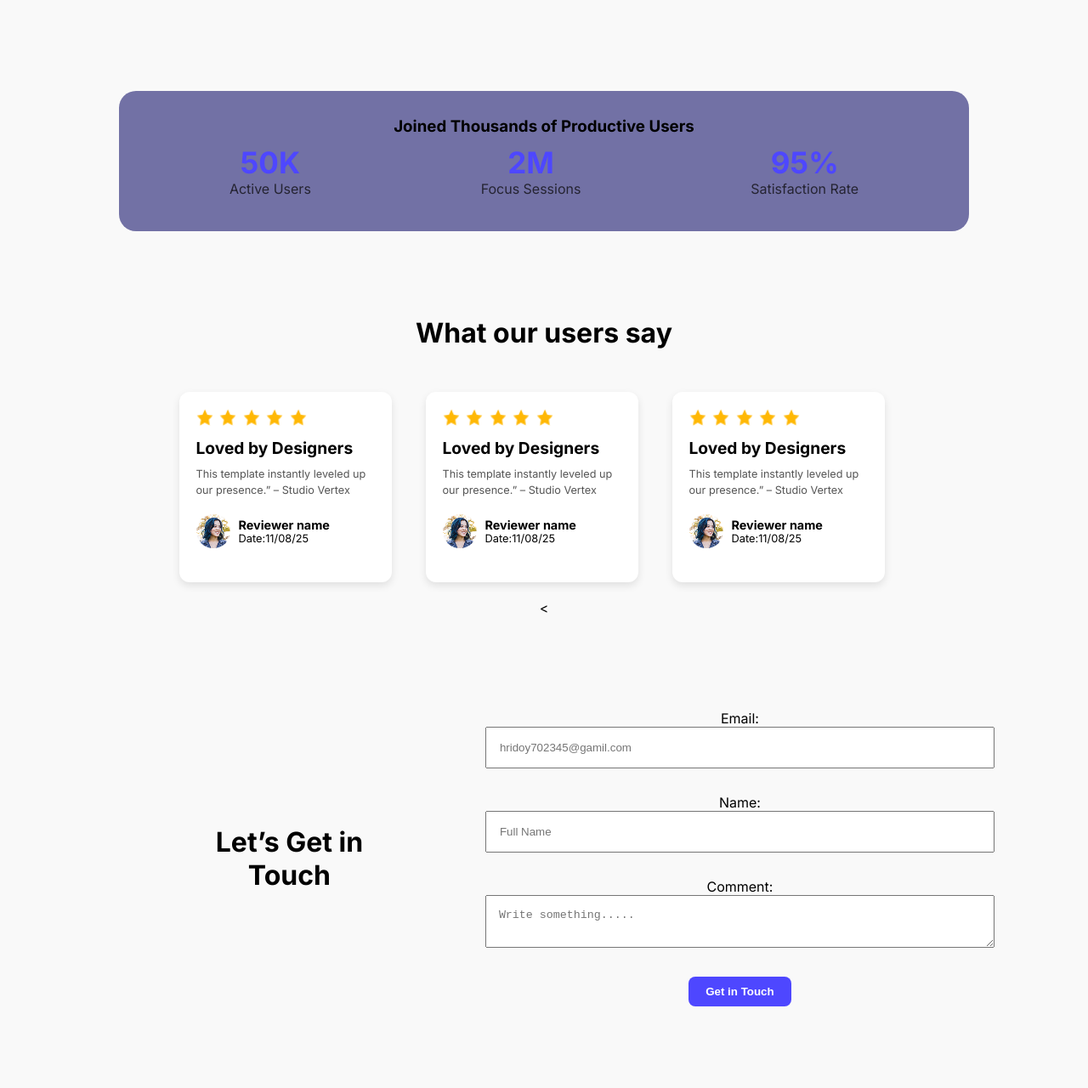
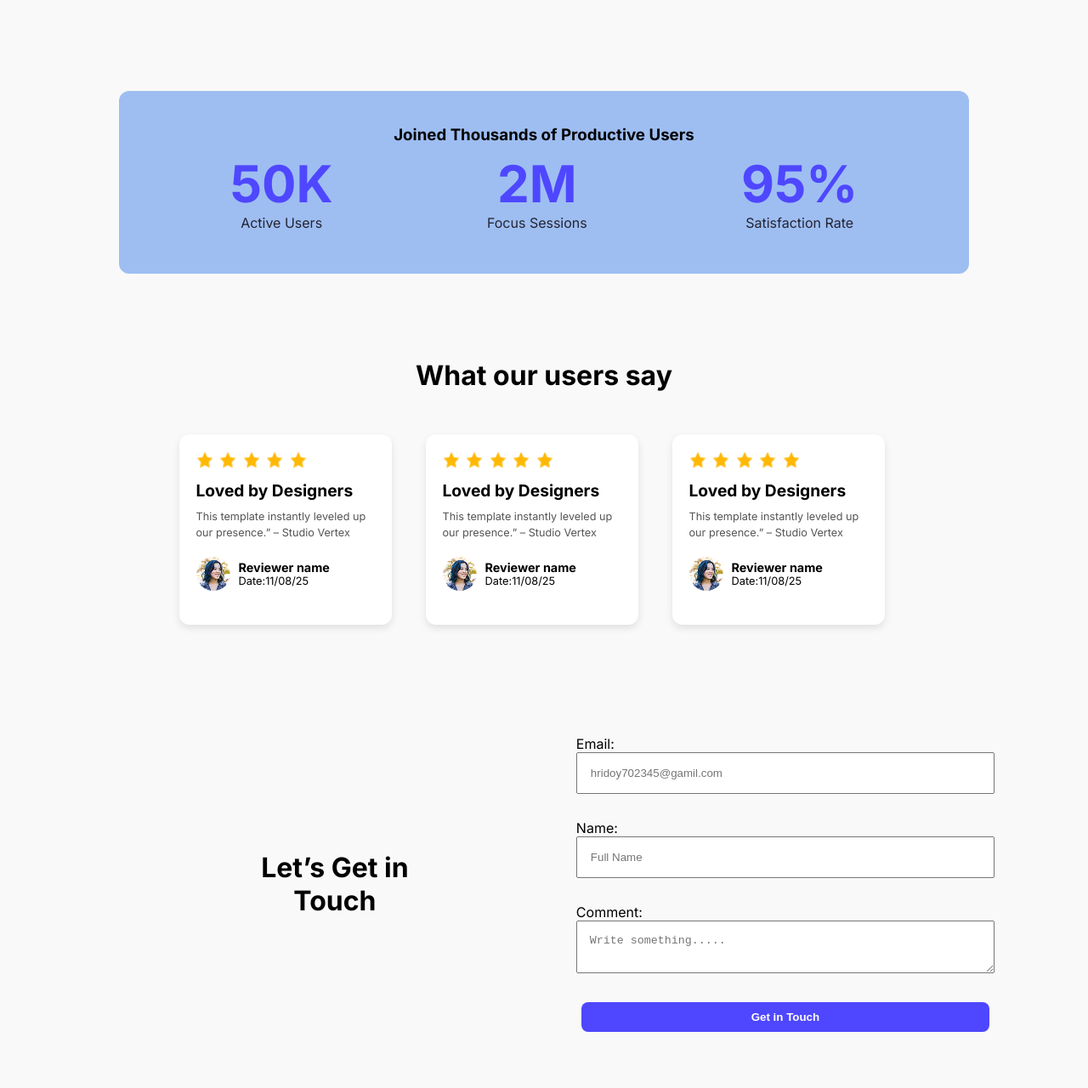
Before and after one commit to MdHridoySikder/assignment01, a plain HTML site: page index.html in a window 1280 px wide. Shown: the part 1120-2400 px from the top of the page at 85% size. Drawn offline with Linux system fonts and the light colour scheme.

Commit message:
assignment1.4

```diff
--- a/index.html
+++ b/index.html
@@ -21,7 +21,7 @@
 </div>
 <div class="cool-dark">
     <div class="inter-normal">
-      <h1>Cool Dark UI Template for<br>Webflow Agencies!</h1>
+      <h1><b>Cool Dark UI Template for<br>Webflow Agencies!</b></h1>
       </div>
       <button class="btn">Stay Focused </button>
 </div>
@@ -41,7 +41,7 @@
 
 <section class="st-container">
     <div class="inter-normal">
-    <h3>Joined Thousands of Productive Users</h3>
+    <h3><b>Joined Thousands of Productive Users</b></h3>
     <div class="all-box">
         <div class="only-box">
             <span class="first-num">50K</span>
@@ -131,18 +131,20 @@
 </section>
     </main>
 
-<div class="inter-normal"><
+<div class="inter-normal">
         <div class="form-container">
             <h1 class="form-title"><b>Let’s Get in <br>Touch</b>  </h1>
             <div class="form-box">
                 <form>
+                    <div class="label">
                     <label>Email:</label><br>
 <input type="email" placeholder="hridoy702345@gamil.com"><br><br>
 <label for="">Name:</label><br>
 <input type="text"  placeholder="Full Name"><br><br>
 <label for="">Comment:</label><br>
 <textarea wrap="4" placeholder="Write something....."></textarea><br><br>
-<button class="sig-btn">Get in Touch</button><br>
+</div>
+<button class="sig-btn2">Get in Touch</button><br>
 </div>
                 </form>
 
--- a/style.css
+++ b/style.css
@@ -104,9 +104,9 @@ div .top {
 }
 /* Joined Thousands of Productive Users */
 .st-container{
-    background-color:#7271a5;
-    padding: 30px;
-    border-radius: 20px;
+    background-color:#9ebef2;
+    padding: 40px;
+    border-radius: 12px;
     max-width: 1000px;
     box-shadow: 0 4px 10px rgba(0 0 0 0.5);
     text-align: center;
@@ -135,7 +135,7 @@ margin-bottom: 100px;
 
 }
 .first-num{
-    font-size: 35px;
+    font-size: 60px;
     color: #4E47FF;
     font-weight: bold;
     display: block;
@@ -232,10 +232,15 @@ align-items: flex-start;
 padding: 30px;
 
 }
+.label{
+  display: block;
+  text-align: left;
+
+}
 
 .form-title{
 
-    width: 50%;
+    width: 75%;
     align-items:;
 
     margin: auto;
@@ -249,8 +254,18 @@ form input, form textarea{
     width: 100%;
     padding: 15px;
     margin-bottom: 10px;
+}
+.sig-btn2{
+padding: 10px 200px;
+  background-color: #4E47FF;
+  color: white;
+  border: none;
+  border-radius: 8px;
+  font-weight: 600;
+  cursor: pointer;
 
 }
+
 
 /* footer */
 a{display: flex;
```
